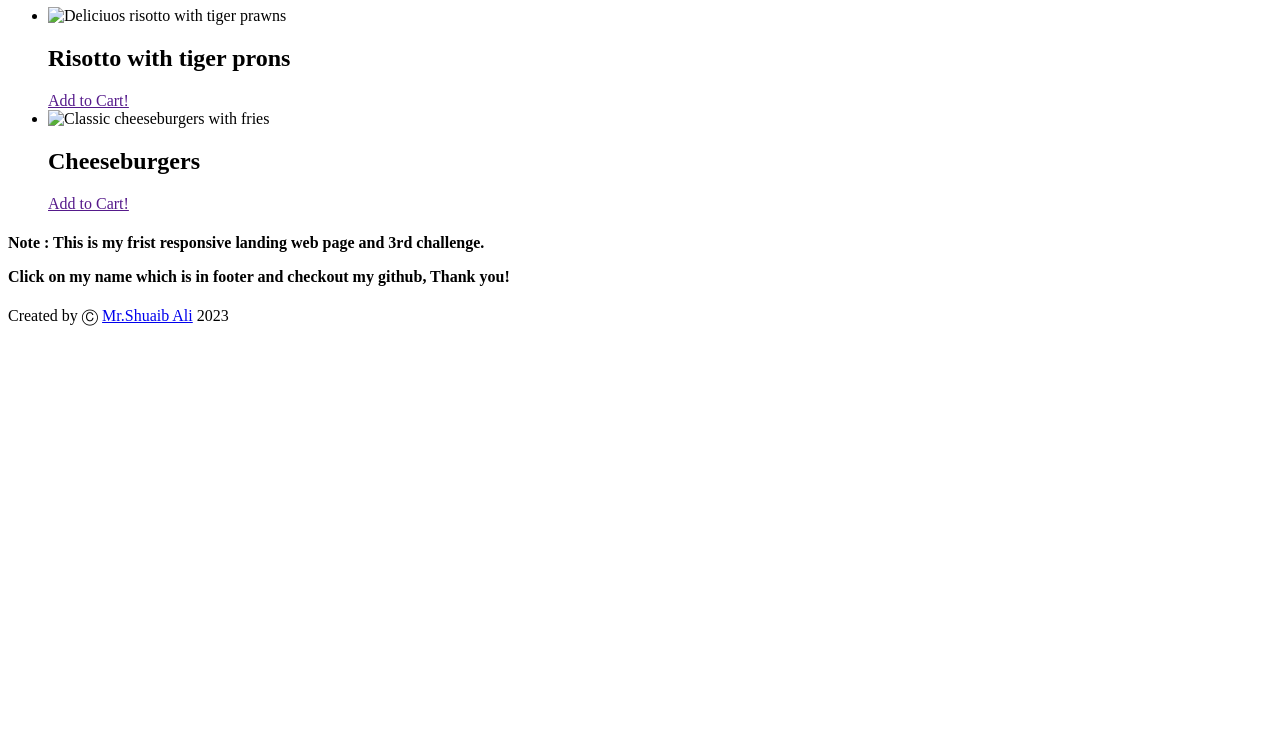
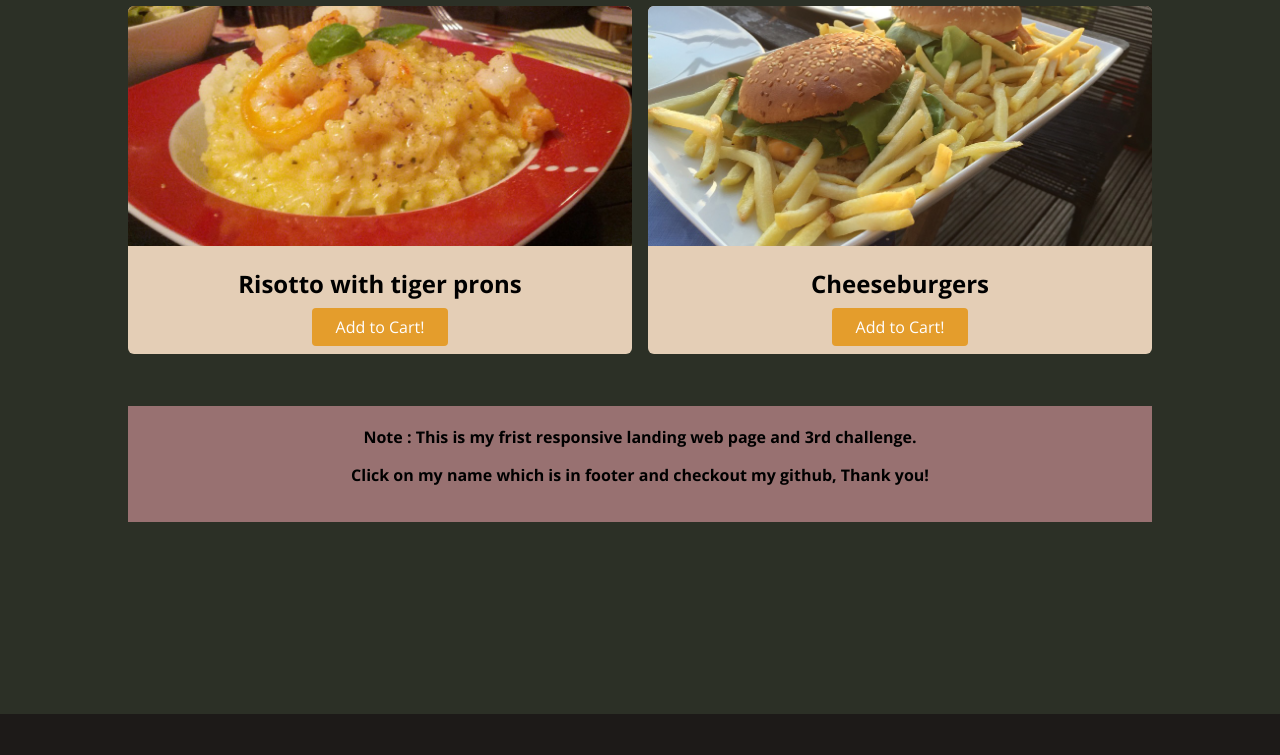
Before and after one commit to shuaib71/webFood_3rd_Challenge, a plain HTML site: page index.html in a window 1280 px wide. Shown: the part 203-958 px from the top of the page. Before the commit the page ends 800 px from the top, so only its background shows below. Drawn offline with nearby package versions, Linux system fonts and the light colour scheme; the site is published under a folder, as on GitHub Pages, so addresses that start at the root find nothing.

Commit message:
some updates

```diff
--- a/index.html
+++ b/index.html
@@ -4,8 +4,7 @@
     <meta charset="UTF-8">
     <meta http-equiv="X-UA-Compatible" content="IE=edge">
     <meta name="viewport" content="width=device-width, initial-scale=1.0">
-    <!-- <link rel="stylesheet" href="/styles/shared.css" /> -->
-    <link rel="stylesheet" href="/styles/styles.css" />
+    <link rel="stylesheet" href="./styles/styles.css" />
     <title>WebFood - My Second Challenge</title>
     <link
     href="https://fonts.googleapis.com/css2?family=Open+Sans:wght@400;700&display=swap"
@@ -57,7 +56,7 @@
             <ul>
                 <li class="food-item">
                    <article>
-                    <img src="/images/risotto.jpg" alt="Deliciuos risotto with tiger prawns" />
+                    <img src="images/risotto.jpg" alt="Deliciuos risotto with tiger prawns" />
                     <div class="food-item-content">
                         <h2>Risotto with tiger prons</h2>
                         <a href="" class="btn">Add to Cart!</a>
@@ -66,7 +65,7 @@
                 </li>
                 <li class="food-item">
                     <article>
-                        <img src="/images/cheeseburgers.jpg" alt="Classic cheeseburgers with fries">
+                        <img src="images/cheeseburgers.jpg" alt="Classic cheeseburgers with fries">
                         <div class="food-item-content">
                             <h2>Cheeseburgers</h2>
                             <a href="" class="btn">Add to Cart!</a>
```
